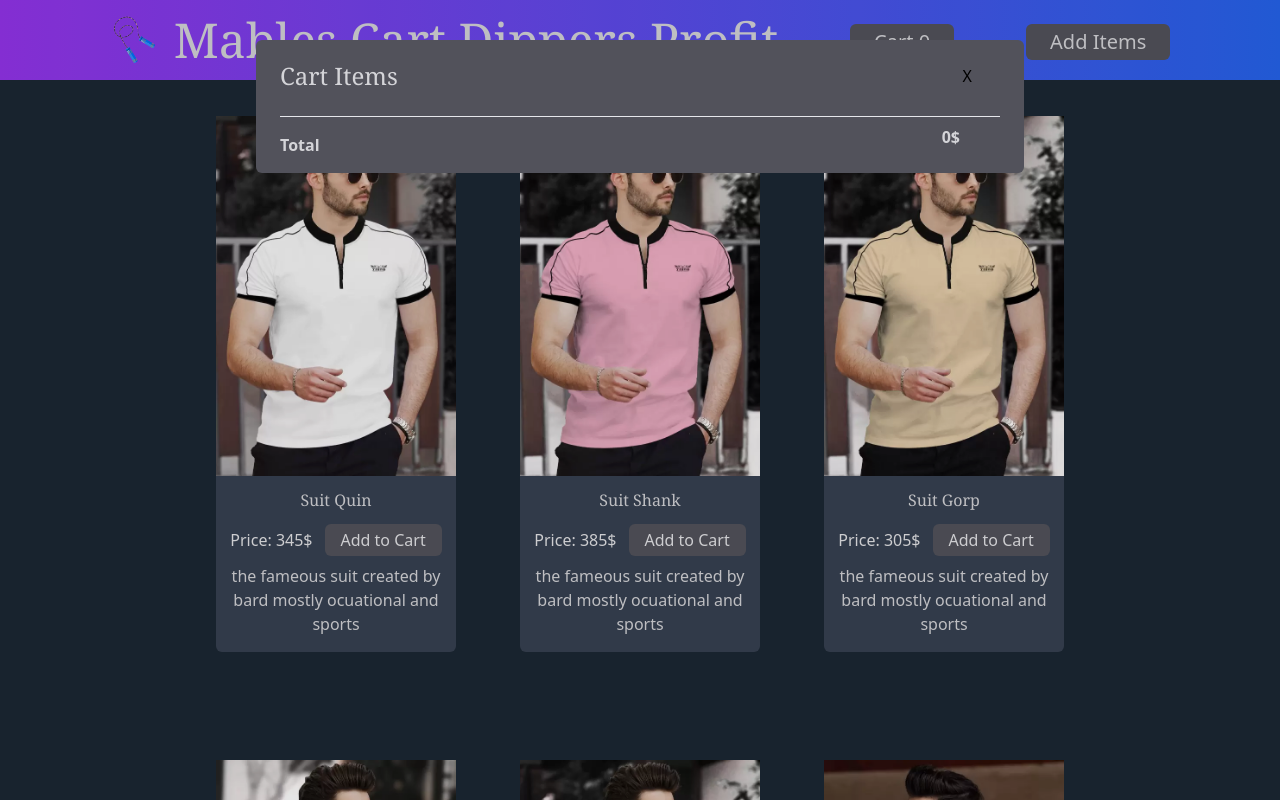
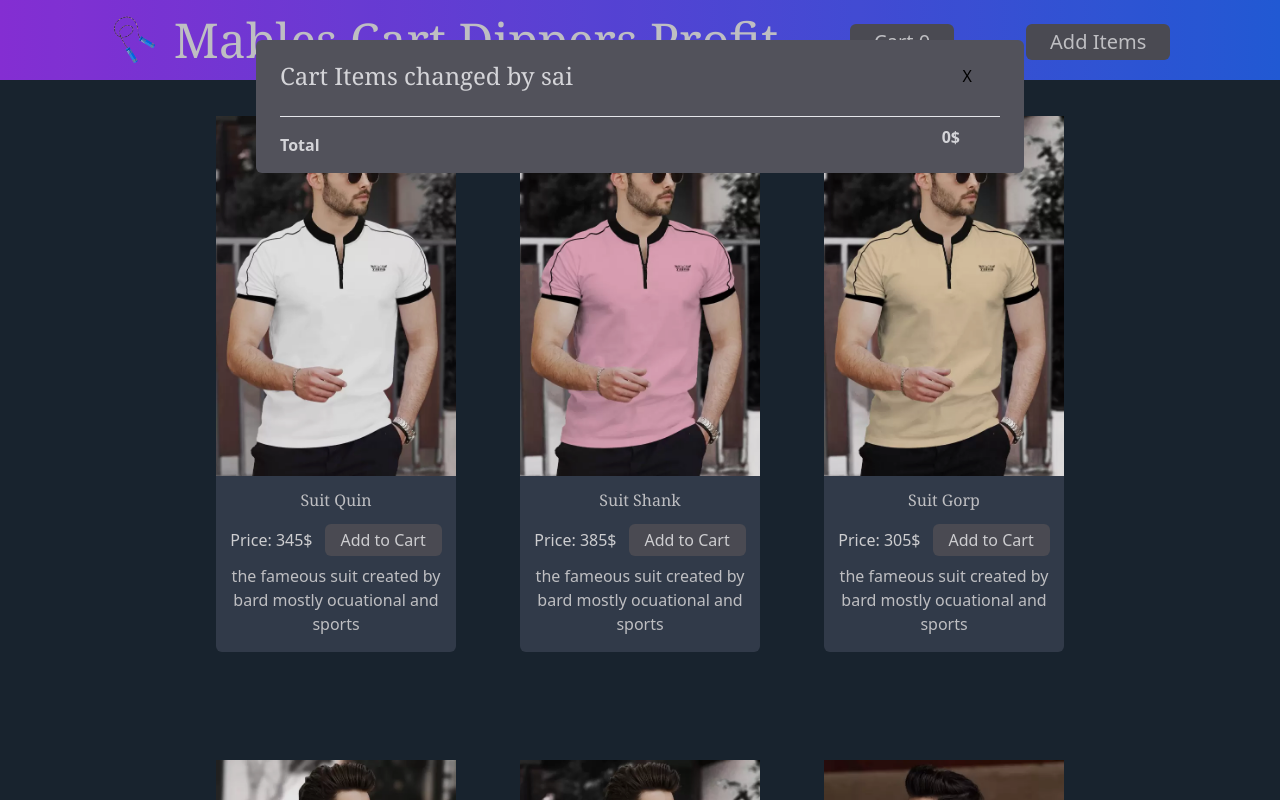
Before and after one commit to Monkey-D-Luffy-s/simpleCart, a React (Vite) app: page / in a window 1280 px wide. Both pictures are taken after a click on the button "Add Items". Shown: the top 800 px of the page. Built offline with nearby package versions, Linux system fonts and the light colour scheme.

Commit message:
change by sai

```diff
--- a/src/Cart/CartPage.jsx
+++ b/src/Cart/CartPage.jsx
@@ -18,7 +18,7 @@ const CartPage = forwardRef(function CartPage({}, ref) {
       <div className="flex flex-col gap-4">
         <div className="flex justify-between">
           <p className="px-2 ml-4 text-2xl font-serif text-zinc-300">
-            Cart Items
+            Cart Items changed by sai
           </p>
           <form method="dialog">
             <button className="px-3 py-1 mr-10 hover:bg-zinc-400">X</button>
```
